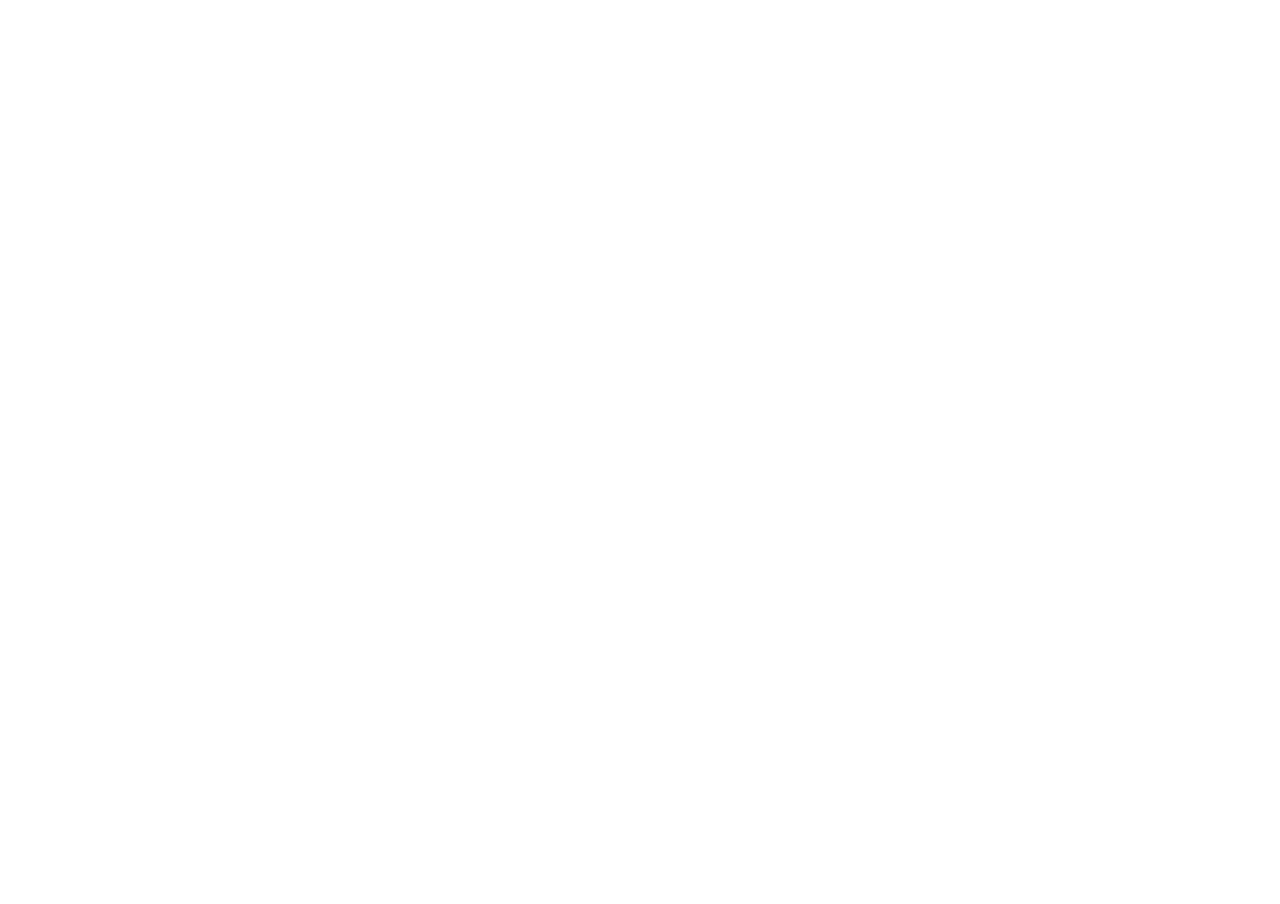
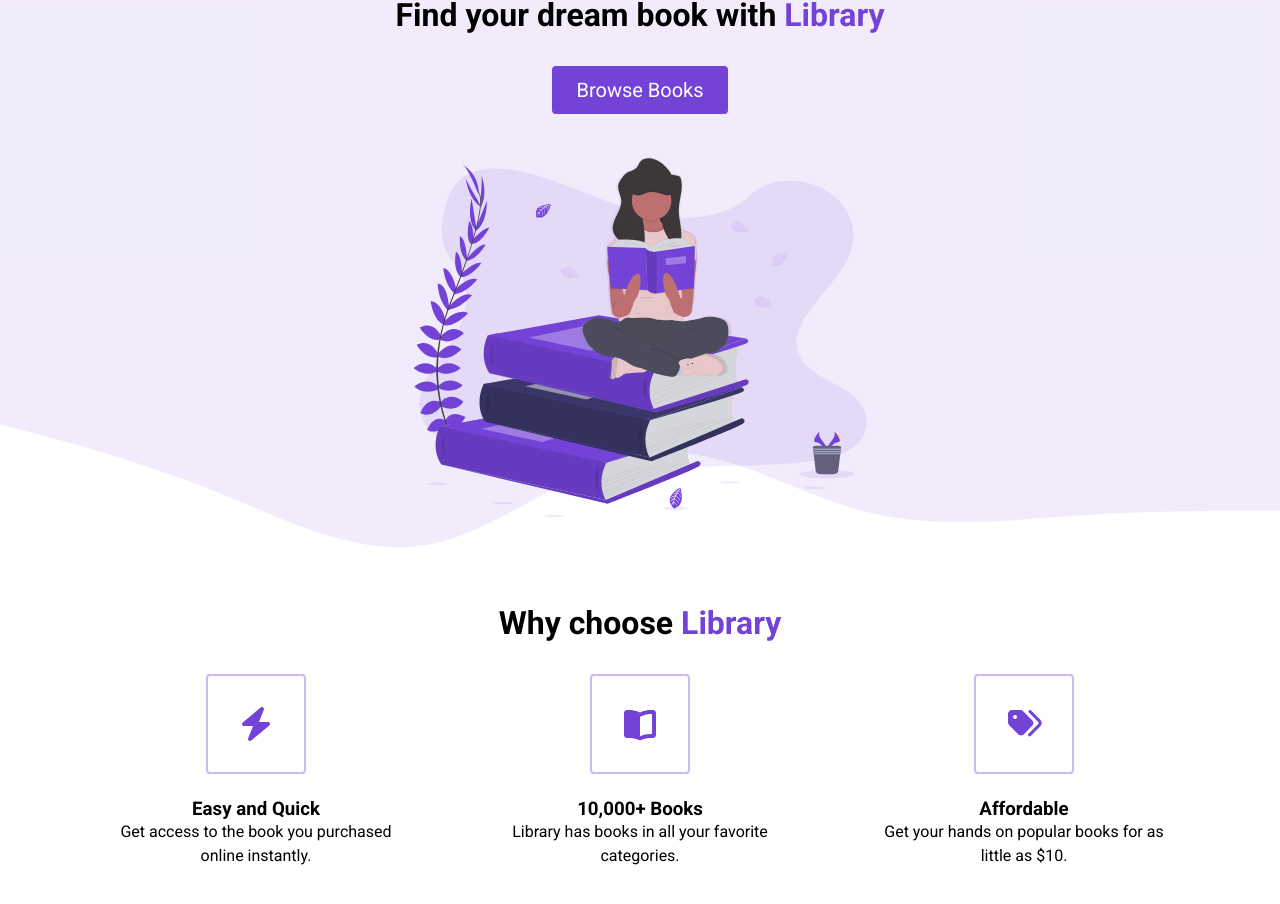
Before and after one commit to EmilyWatkinz/My-Responsive-Library-Page, a React (Create React App) app: page / in a window 1280 px wide. Shown: the part 252-1156 px from the top of the page. Before the commit the page ends 800 px from the top, so only its background shows below. Built offline with nearby package versions, Linux system fonts and the light colour scheme.

Commit message:
Nav ba and highlights

```diff
--- a/src/App.js
+++ b/src/App.js
@@ -1,9 +1,13 @@
+import Landing from './components/landing.jsx';
 import Nav from './components/nav.jsx'
+import Highlights from './components/highlights.jsx';
 
 function App() {
   return (
     <div className="App">
       <Nav />
+      <Landing />
+      <Highlights />
     </div>
   );
 }
--- /dev/null
+++ b/src/components/highlights.jsx
@@ -0,0 +1,37 @@
+import React from 'react';
+import { FontAwesomeIcon } from '@fortawesome/react-fontawesome';
+import { faBolt, faBookOpen, faTags } from '@fortawesome/free-solid-svg-icons';
+import Highlight from './ui/highlight.jsx';
+
+const Highlights = () => {
+    return (
+        <section id="highlights">
+          <div className="container">
+          <div className="row">
+            <h2 className="section__title">
+                Why choose <span className="purple">Library</span>
+            </h2>
+            <div className="highlight__wrapper">
+                <Highlight
+                icon={<FontAwesomeIcon icon={faBolt} />}
+                title="Easy and Quick"
+                para="Get access to the book you purchased online instantly."
+                 />
+                <Highlight
+                icon={<FontAwesomeIcon icon={faBookOpen} />}
+                title="10,000+ Books"
+                para="Library has books in all your favorite categories."
+                 />
+                <Highlight
+                icon={<FontAwesomeIcon icon={faTags} />}
+                title="Affordable"
+                para="Get your hands on popular books for as little as $10."
+                 />
+            </div>
+          </div>
+         </div>
+        </section>
+    )
+}
+
+export default Highlights;
--- /dev/null
+++ b/src/components/landing.jsx
@@ -0,0 +1,25 @@
+import React from 'react';
+import UndrawBooks from '../assets/Undraw_Books.svg';
+
+const Landing = () => {
+    return (
+        <section id="landing">
+            <header>
+                <div className="header__container">
+                   <div className="header__description">
+                    <h1>America's most awarded online library platform</h1>
+                    <h2>Find your dream book with <span className="purple">Library</span></h2>
+                    <a href='#features'>
+                    <button className="btn">Browse Books</button>
+                    </a>
+                    </div>
+                   <figure className="header__img--wrapper">
+                    <img src={UndrawBooks} alt="" />
+                   </figure>
+                </div>
+            </header>
+        </section>
+    )
+}
+
+export default Landing;
--- /dev/null
+++ b/src/components/ui/highlight.jsx
@@ -0,0 +1,17 @@
+import React from 'react';
+
+const Highlight = ({ icon, title, para }) => {
+    return (
+        <div className="highlight">
+                 <div className="highlight__img">
+                    {icon}
+                 </div>
+                   <h3 className="highlight__subitle">{title}</h3>
+                   <p className="highlight__para">
+                    {para}
+                   </p>
+                </div>
+    )
+}
+
+export default Highlight;
```
Also changed, not shown: src/components/nav.jsx (line endings or trailing spaces).
